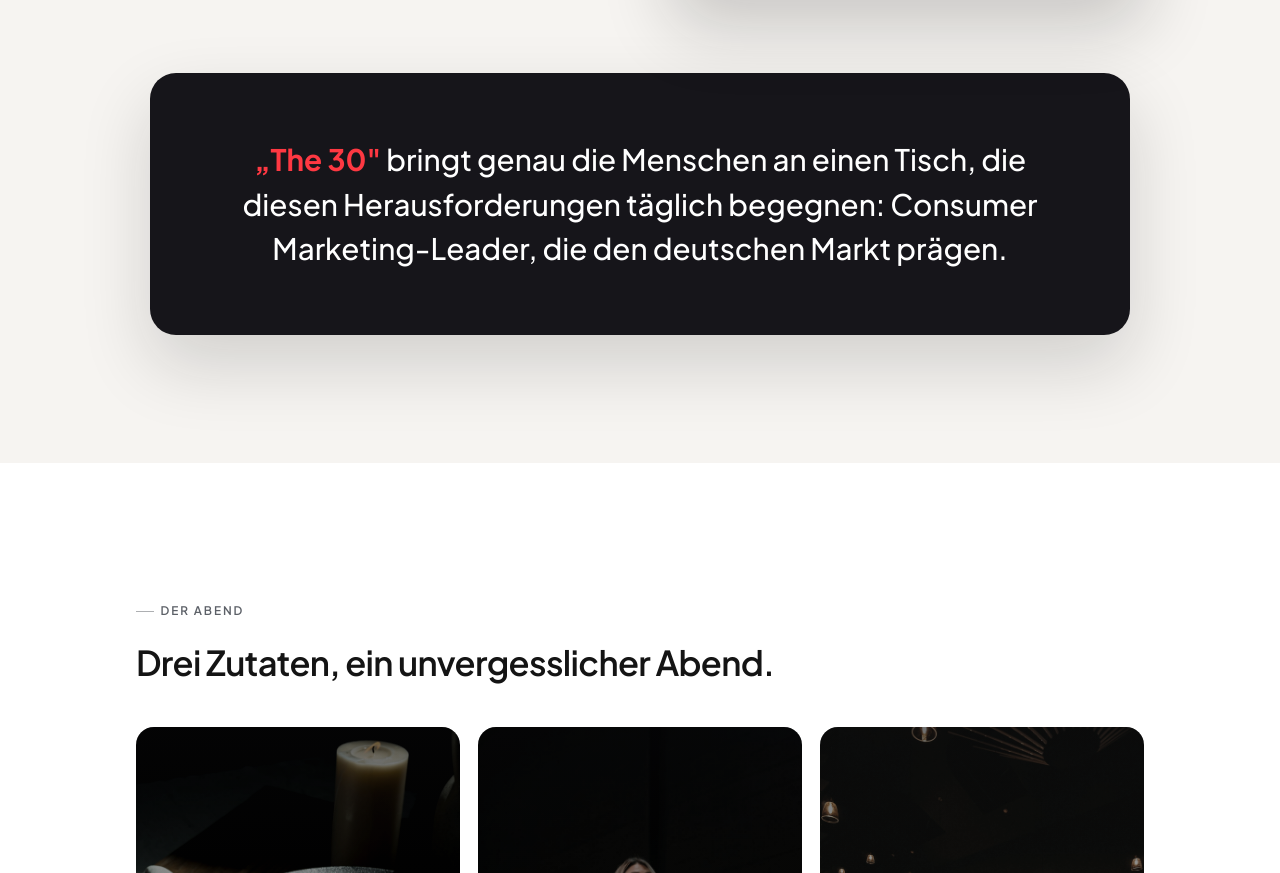
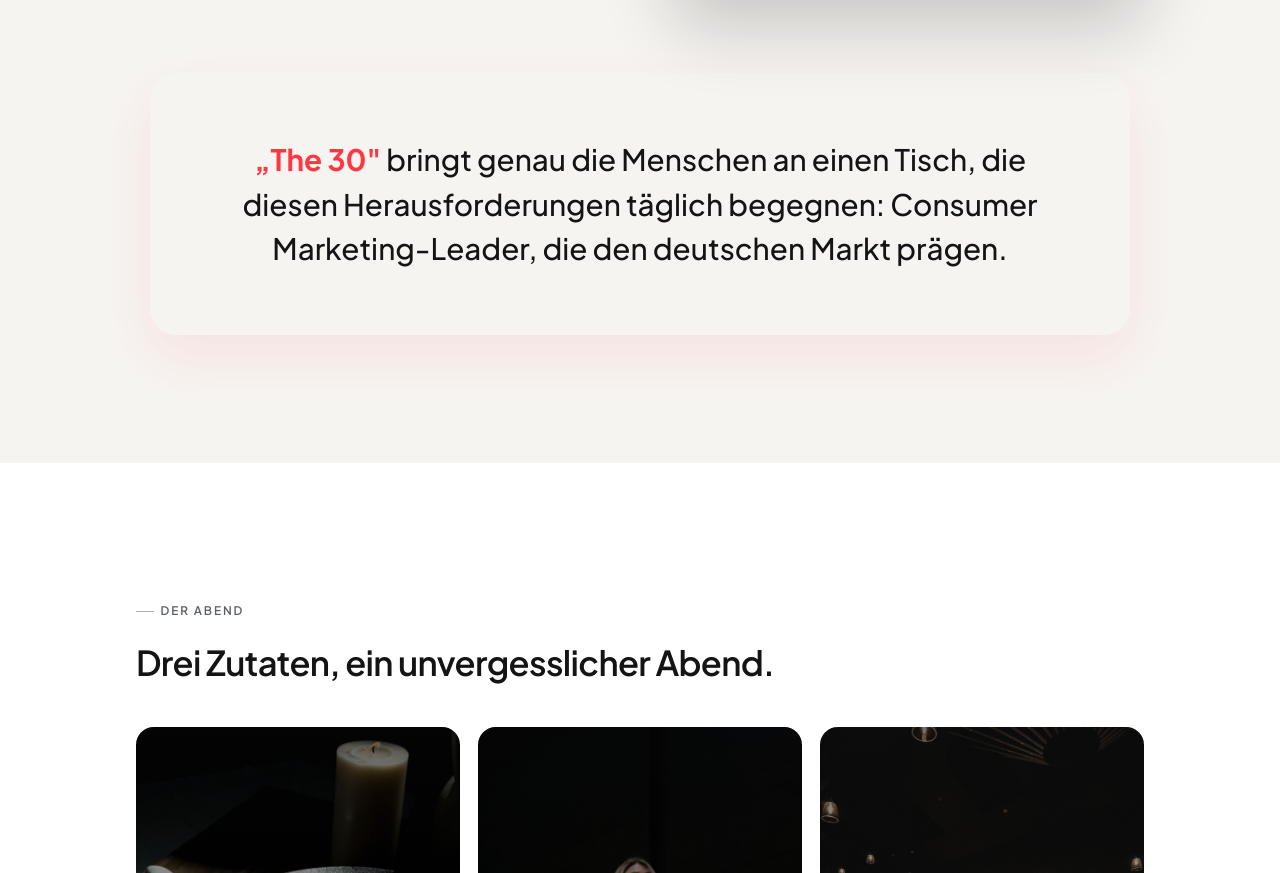
Before and after one commit to markusventures/the30berlin, a plain HTML site: page index.html in a window 1280 px wide. Shown: the part 1646-2519 px from the top of the page. Drawn offline with Linux system fonts and the light colour scheme.

Commit message:
Highlight-Panel abgeschwächt: weicher Rosé-Ton statt Schwarz

```diff
--- a/css/styles.css
+++ b/css/styles.css
@@ -150,11 +150,11 @@ a { color: inherit; text-decoration: none; }
 .vision__text { align-self: center; }
 .vision__sub { margin-top: 1rem; font-size: clamp(1.15rem, 2.2vw, 1.45rem); font-weight: 500; line-height: 1.4; color: var(--ink); }
 .vision__sub + .lead { margin-top: 1.1rem; }
-/* Highlight-Satz unter Section 2 — eigenes dunkles Panel, hebt sich klar ab */
+/* Highlight-Satz unter Section 2 — weiches, warmes Panel (WePush-Ton), hebt sich sanft ab */
 .vision__highlight { margin: clamp(3rem, 6vw, 5rem) auto 0; max-width: 980px; text-align: center;
-  background: var(--ink-2); color: #fff; border-radius: 26px;
+  background: var(--tint); color: var(--ink); border: 1px solid var(--tint-2); border-radius: 26px;
   padding: clamp(2.6rem, 5vw, 4rem) clamp(1.6rem, 5vw, 3.5rem);
-  box-shadow: 0 30px 70px rgba(20,20,20,0.16);
+  box-shadow: 0 22px 55px rgba(254,56,66,0.09);
   font-size: clamp(1.35rem, 2.6vw, 1.85rem); font-weight: 500; line-height: 1.5; }
 .vision__media { display: flex; justify-content: center; }
 /* Video vollständig zeigen, keine abgeschnittenen Ränder; feste Ratio → nie leerer Kasten */
```
